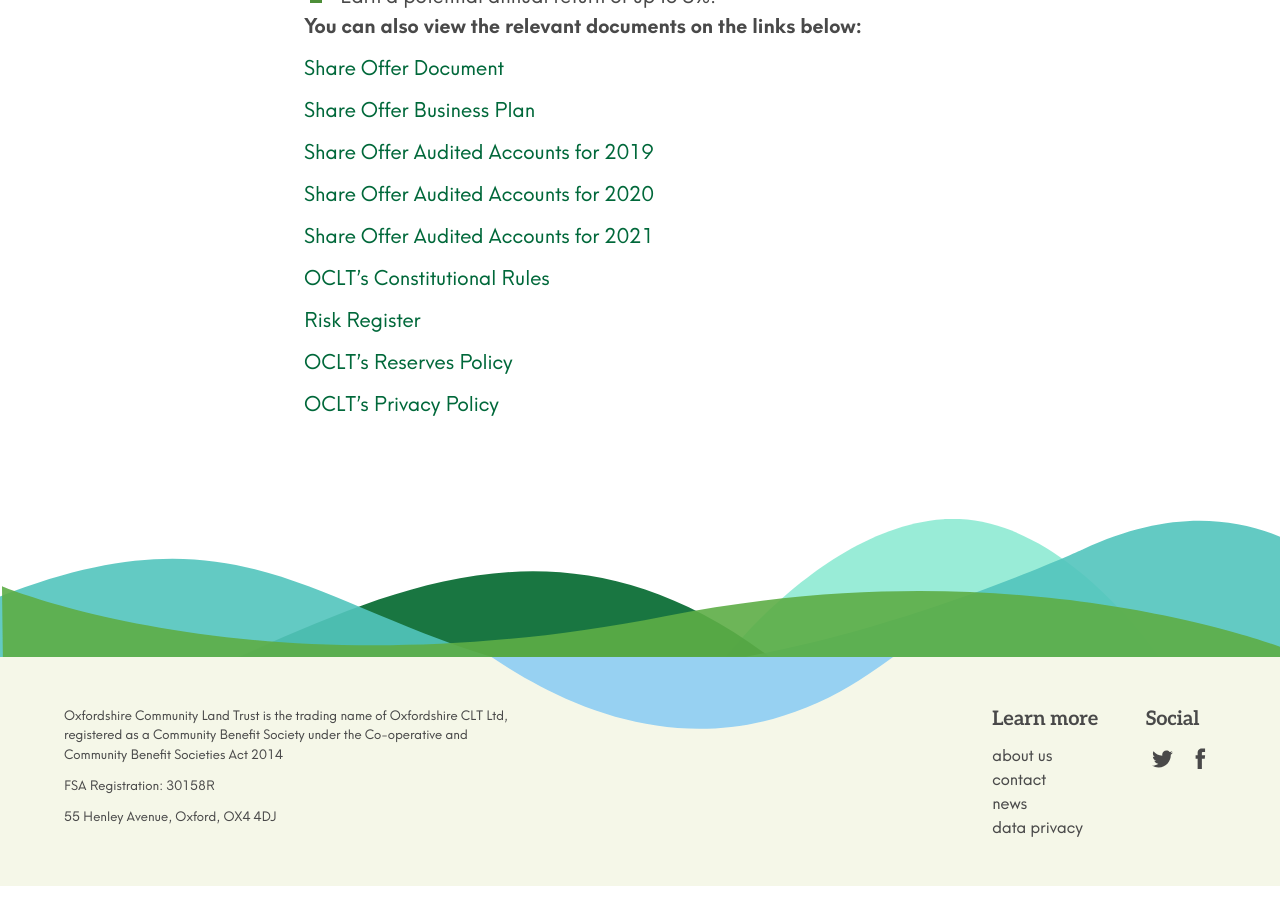
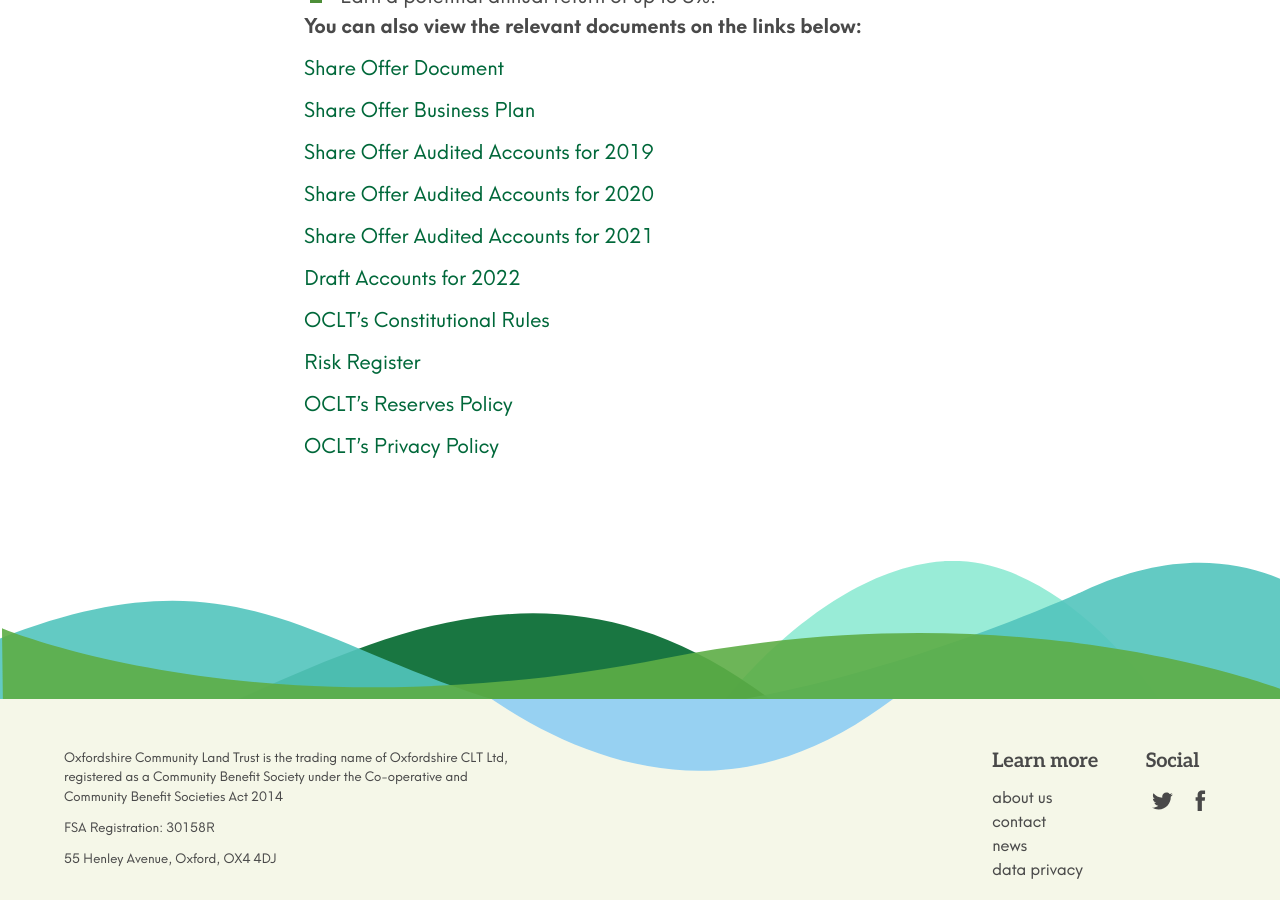
Before and after one commit to johnpuddephatt/oclt, a Jekyll site: the page built from _pages/crofts-court.md, in a window 1280 px wide and 900 px high, scrolled down 1601 px. Built offline with Jekyll 4.4.1, drawn with Linux system fonts in a browser that asks for light colours.

Commit message:
Update from Forestry.io Oxfordshire CLT updated _pages/crofts-court.md

```diff
--- a/_pages/crofts-court.md
+++ b/_pages/crofts-court.md
@@ -35,6 +35,8 @@
 
 [Share Offer Audited Accounts for 2021](https://drive.google.com/file/d/1S2QY_z2K6UPCvEeUZr00Vgc9hc0psQDc/view?usp=sharing)
 
+[Draft Accounts for 2022](https://drive.google.com/file/d/1qvMShlxVWFRmSWnj2x_Q-wQ6sNrInJXy/view?usp=sharing)
+
 [OCLT’s Constitutional Rules](https://drive.google.com/file/d/1czp7zfSz13FuVLKFIbXhuA9uOI4ND4mX/view?usp=sharing)
 
 [Risk Register](https://drive.google.com/file/d/18oiIH8r9P077-IJLRvSJnAxRzA3qa5aG/view?usp=sharing)
```
